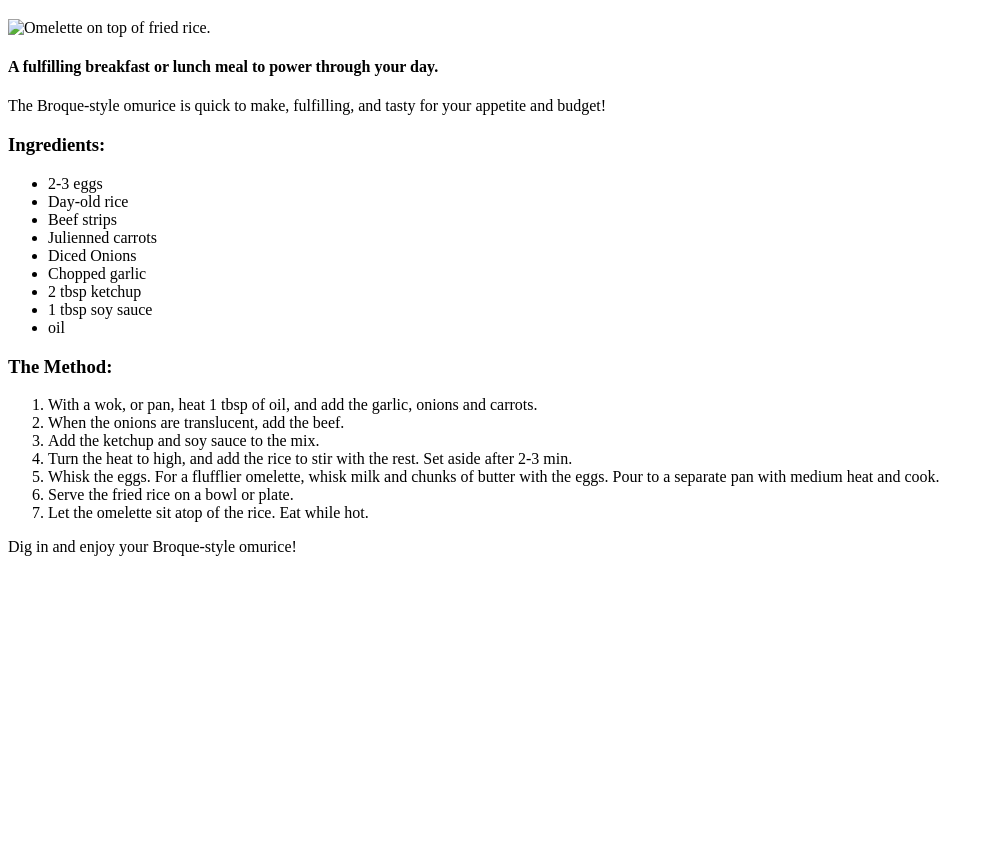
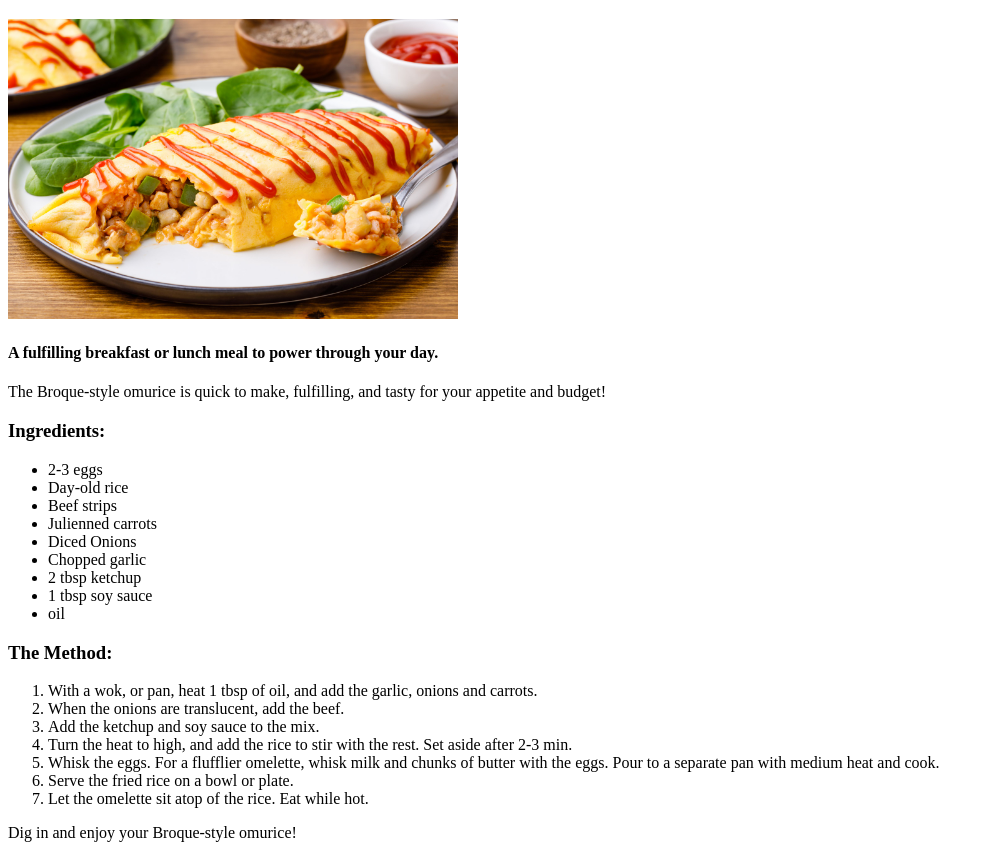
Before and after one commit to donnerainier/odin-recipes, a plain HTML site: page omurice.html in a window 1280 px wide. Shown: the part 61-919 px from the top of the page, without its empty margins (0-994 px from the left). Before the commit the page ends 800 px from the top, so only its background shows below. Drawn offline with Linux system fonts and the light colour scheme; the site is published under a folder, as on GitHub Pages, so addresses that start at the root find nothing.

Commit message:
Re-entered omurice and sinigang imgs.

```diff
--- a/omurice.html
+++ b/omurice.html
@@ -8,7 +8,7 @@
 </head>
 <body>
     <h1>Classic Omurice Recipe</h1>
-    <img src="/img/omurice.jpg" height="300" alt="Omelette on top of fried rice." title="Classic Japanese Omurice.">
+    <img src="img/omurice.jpg" height="300" alt="Omelette on top of fried rice." title="Classic Japanese Omurice.">
 
     <h4>A fulfilling breakfast or lunch meal to power through your day.</h4>
     <p>The Broque-style omurice is quick to make, fulfilling, and tasty for your appetite and budget!</p>
```
Also changed, not shown: sinigang.html (+1 -1 lines).
